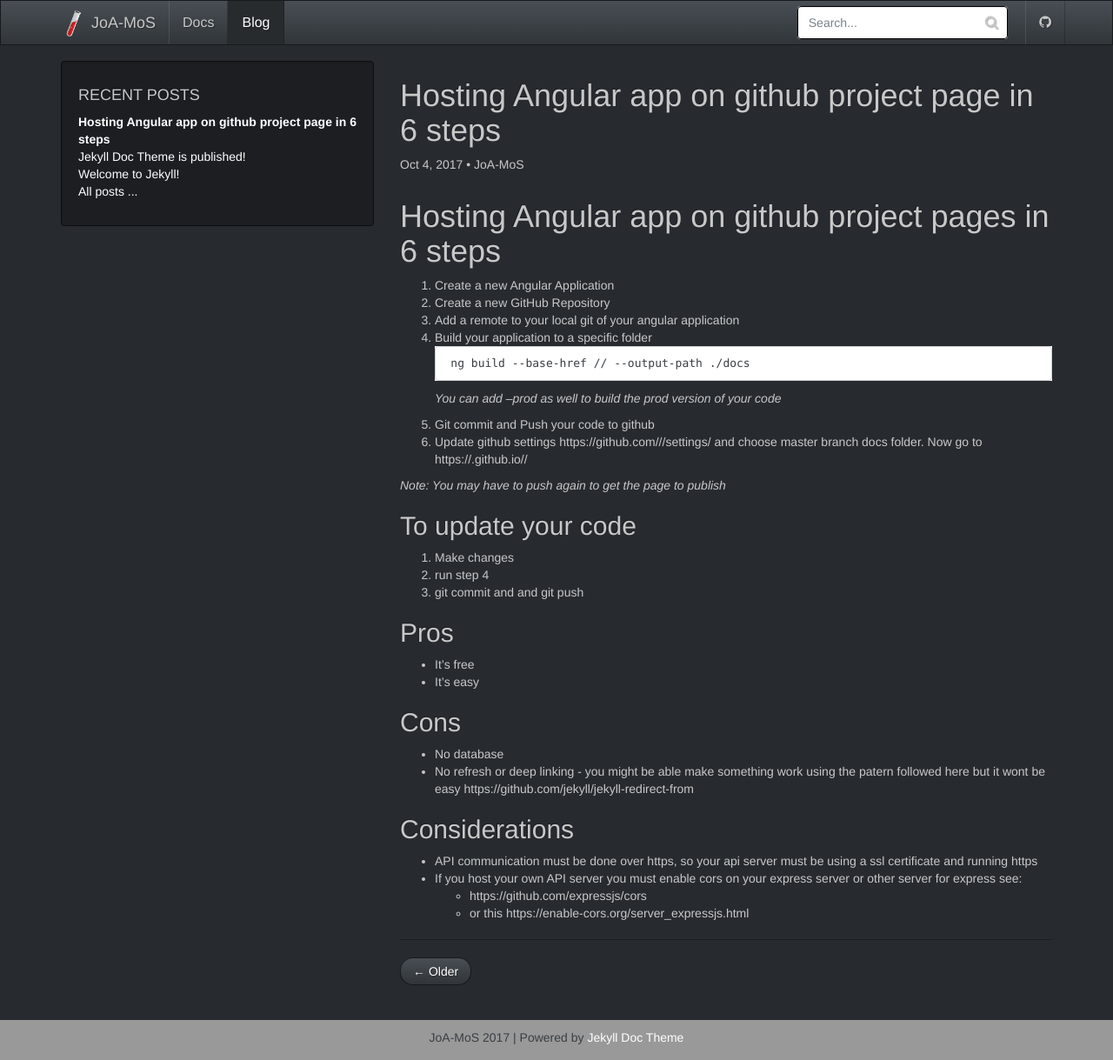
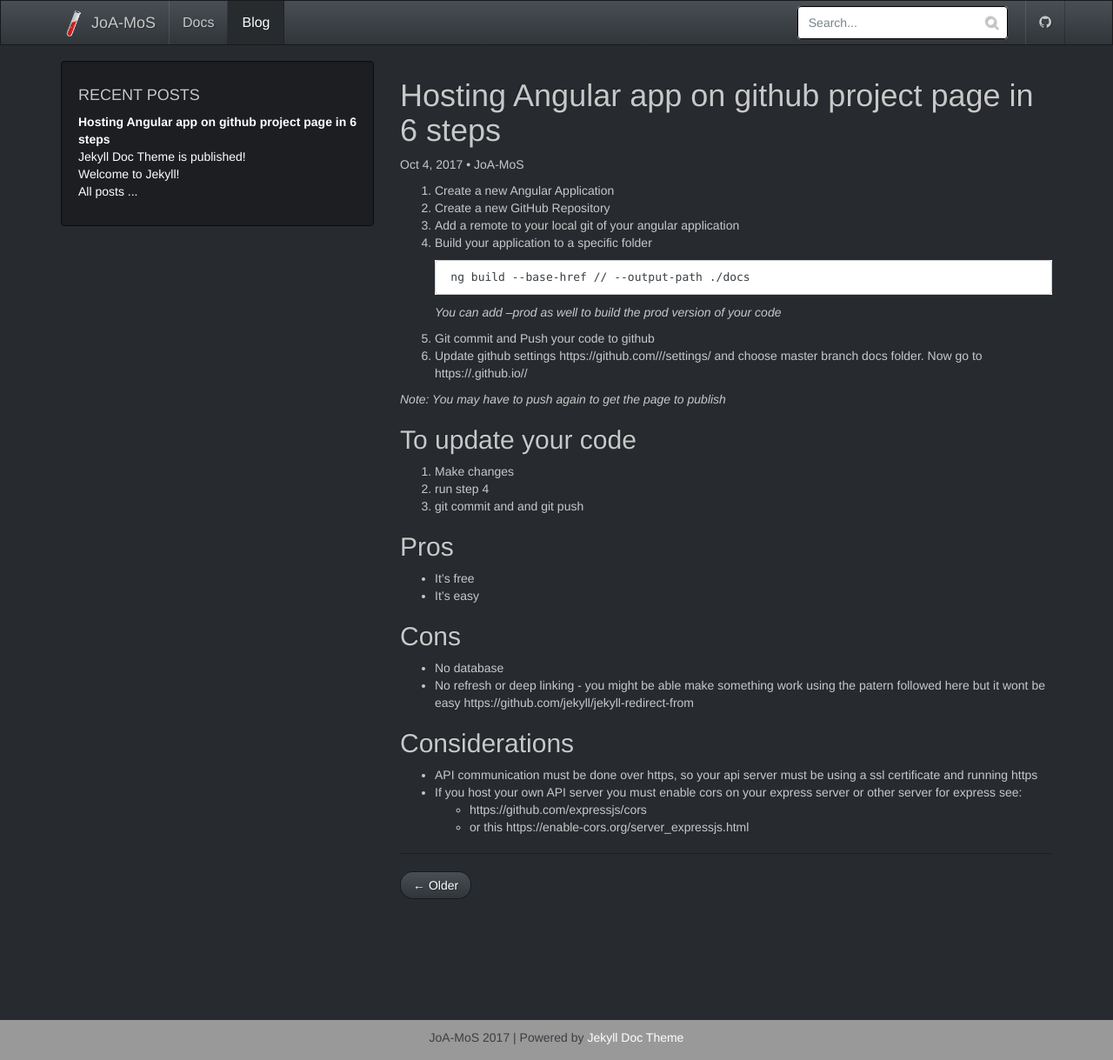
Before and after one commit to JoA-MoS/JoA-MoS.github.io, a Jekyll site: the page built from _posts/2017-10-04-hosting-angular-app-on-gh-project-page-in-6-steps.md, in a window 1280 px wide and 1219 px high. Shown: the whole window at 87% size. Built offline with Jekyll 4.4.1, drawn with Linux system fonts in a browser that asks for light colours; nearby versions of some CDN libraries.

Commit message:
Removed H1 Title as it is automatically added

````diff
--- a/_posts/2017-10-04-hosting-angular-app-on-gh-project-page-in-6-steps.md
+++ b/_posts/2017-10-04-hosting-angular-app-on-gh-project-page-in-6-steps.md
@@ -4,15 +4,15 @@
 author: JoA-MoS
 ---
 
-# Hosting Angular app on github project pages in 6 steps
-
 1. Create a new Angular Application
 2. Create a new GitHub Repository
 3. Add a remote to your local git of your angular application
 4. Build your application to a specific folder
+
     ```
     ng build --base-href /{{RepoName}}/ --output-path ./docs
     ```
+
     _You can add --prod as well to build the prod version of your code_
 
 5. Git commit and Push your code to github
````
